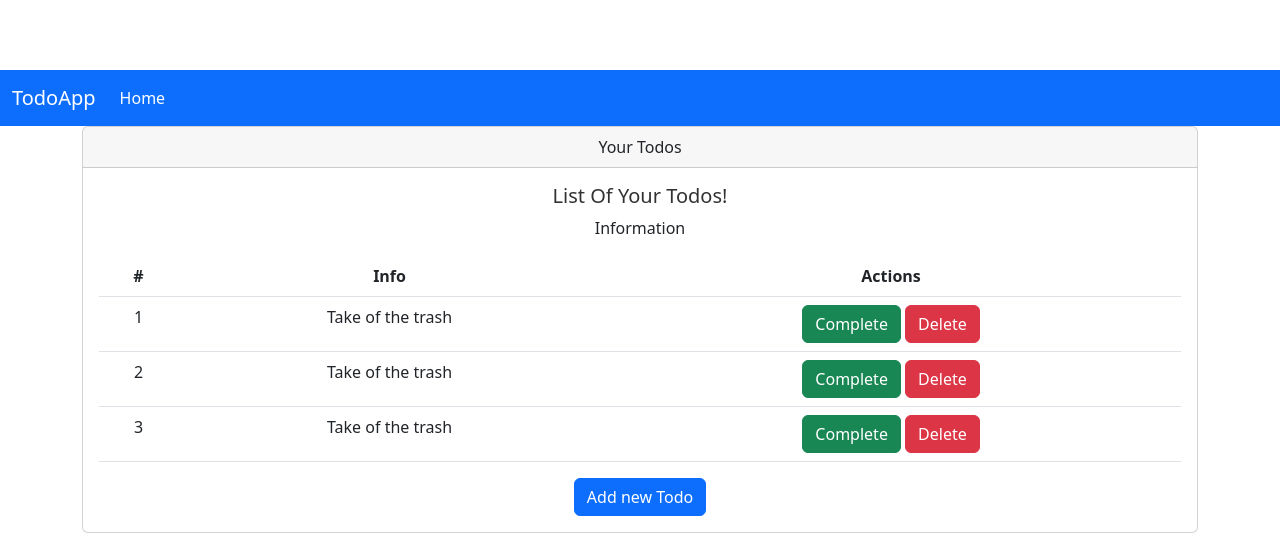
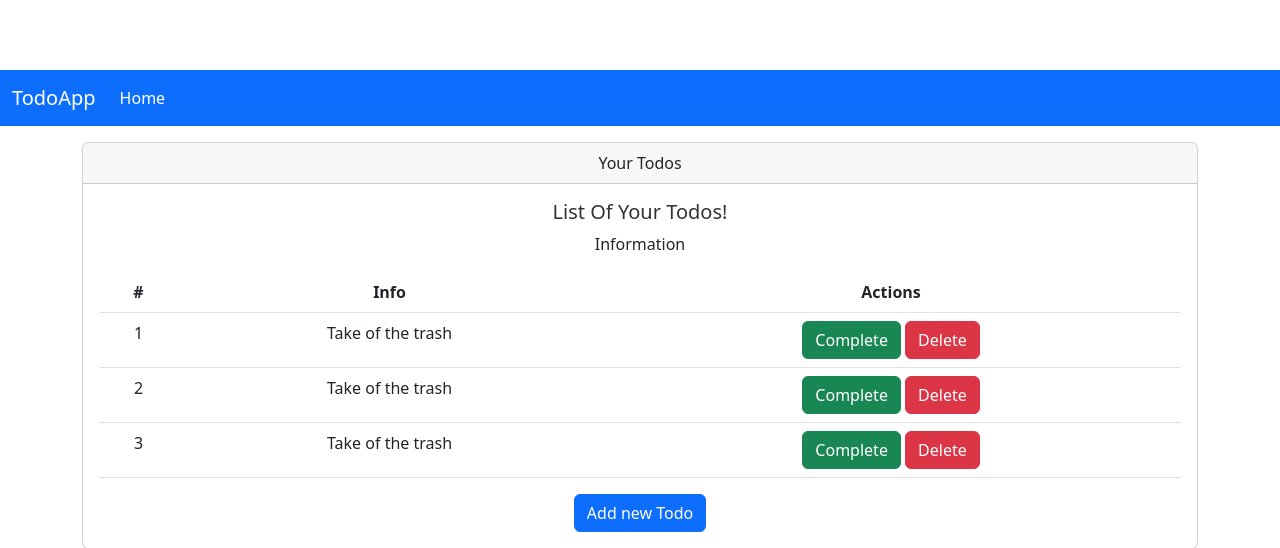
Before and after one commit to cybera3s/TodoApp, a FastAPI app: page /todos/home in a window 1280 px wide. Shown: the top 548 px of the page. Run offline with FastAPI, Linux system fonts and the light colour scheme; some libraries are stand-ins or nearby versions.

Commit message:
add margin bottom > nav

```diff
--- a/templates/includes/nav.html
+++ b/templates/includes/nav.html
@@ -1,4 +1,4 @@
-<div>
+<div class="mb-3">
     <nav class="navbar navbar-expand-md navbar-dark bg-primary">
         <div class="container-fluid">
             <a class="navbar-brand" href="#">TodoApp</a>
```
